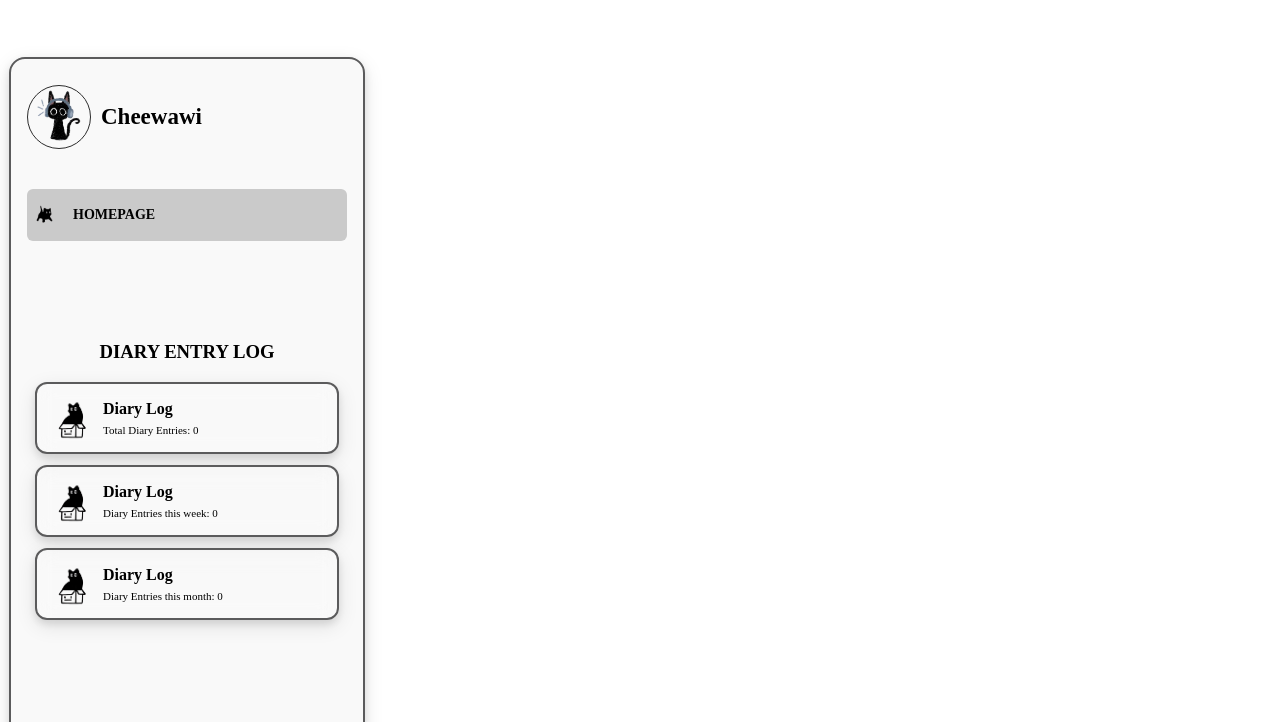
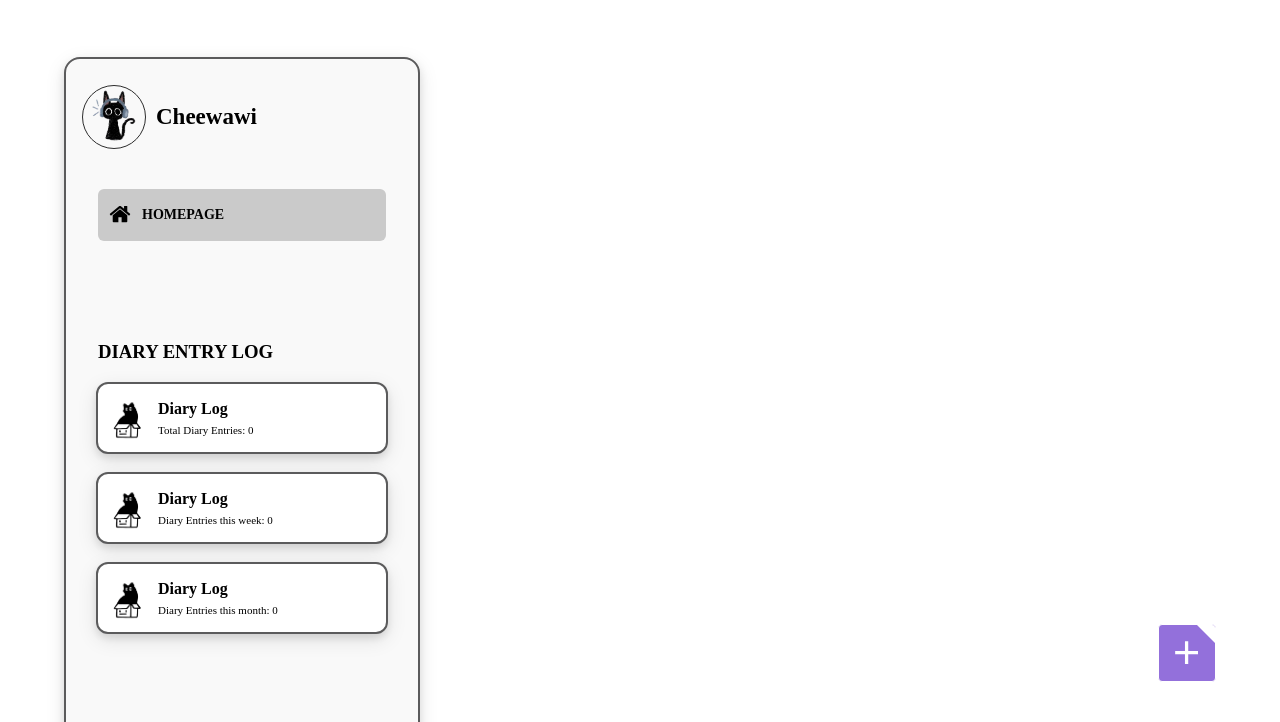
Before and after one commit to cheewi/Web-Diary, a plain HTML site: page pages/homepage.html in a window 1280 px wide. Shown: the part 78-800 px from the top of the page. Drawn offline with Linux system fonts and the light colour scheme; a web font is replaced by a local one.

Commit message:
Add : Added responsiveness to side bar

```diff
--- a/component/common-components/navBar.js
+++ b/component/common-components/navBar.js
@@ -9,13 +9,17 @@ class NavBar extends HTMLElement {
                 <div class="nav-inner-container">
                     <div class="nav-left-container">
                         <div class="logo-container">
-                            <h2 class="logo-heading">DIARY</h2>
+                        <a href="../index.html" class="logo-link">
+                            <h2 class="logo-heading">
+                                DIARY
+                            </h2>
                             <p class="logo-sub-heading">
                                 A sense of
                                 <span class="purple-sub-heading">identity</span>
                                 within
                                 <span class="purple-sub-heading">pages</span>
                             </p>
+                        </a>
                         </div>
                     </div>
                     <div class="nav-right-container">
--- a/component/common-components/plusButton.js
+++ b/component/common-components/plusButton.js
@@ -3,14 +3,14 @@ class plusButton extends HTMLElement {
         super();
     }
     connectedCallback() {
+        this.setAttribute('class', 'plus-button');
+        this.setAttribute('id', 'open-add-modal')
         this.innerHTML = `
-            <button class="plus-button" id="open-add-modal">
                 <svg class="plus-icon" xmlns="http://www.w3.org/2000/svg" viewBox="0 0 30 30">
                 <g mask="url(#mask0_21_345)">
                     <path d="M13.75 23.75V16.25H6.25V13.75H13.75V6.25H16.25V13.75H23.75V16.25H16.25V23.75H13.75Z"></path>
                 </g>
                 </svg>
-            </button>
         `;
     }
 }
--- a/component/common-components/side-bar.js
+++ b/component/common-components/side-bar.js
@@ -17,7 +17,7 @@ class sideBarComponent extends HTMLElement {
                 <div class="side-bar-page-container">
                     <div class="side-bar-page">
                         <div class="side-bar-page-icon-container">
-                            <img src="../asset/footer/black-cat-jumppng.png" alt="">
+                            <img src="../asset/homepage/svg/home.svg" alt="">
                         </div>
                         <h5 class="page-title">HOMEPAGE</h5>
                     </div>
--- a/pages/homepage.html
+++ b/pages/homepage.html
@@ -15,6 +15,7 @@
         <nav-bar></nav-bar>
 
         <section class="body-container">
+
             <div id="hamburger">
                 <img src="../asset/homepage/svg/hamburger.svg" alt="hamburger button">
             </div>
@@ -31,7 +32,9 @@
                 <edit-card></edit-card>
                 <create-card></create-card>
             </section>
-            <plus-button></plus-button>
+            <div class="plus-button-container">
+                <plus-button></plus-button>
+            </div>
         </section>
 
         <custom-footer custom-path="../"></custom-footer>
--- a/src/style/component/card.css
+++ b/src/style/component/card.css
@@ -50,6 +50,8 @@
     text-overflow: ellipsis;
     font-size: var(--sub-heading-md);
     cursor: pointer;
+    white-space: pre-wrap;
+    word-wrap: break-word;
 }
 .card-content-container {
     height: 82px;
--- a/src/style/component/dashboard-card.css
+++ b/src/style/component/dashboard-card.css
@@ -1,15 +1,16 @@
 .dashboard-card {
-    width: 90%;
+    width: 100%;
     height: 56px;
     display: flex;
     align-items: center;
-    padding: var(--p-1);
+    padding: var(--p-1) var(--p-0);
     border: var(--border-st);
     border-radius: var(--br-5);
     box-shadow: var(--shadow-st);
     backdrop-filter: blur(10px);
     transition: 0.5s ease-in-out;
-    margin-bottom: var(--m-3);
+    margin-bottom: var(--m-6);
+    background-color: white;
 }
 
 .dashboard-card:hover {
--- a/src/style/component/modal-card.css
+++ b/src/style/component/modal-card.css
@@ -86,6 +86,8 @@
     background-color: transparent;
     width: var(--w-full);
     cursor: pointer;
+    white-space: pre-wrap;
+    word-wrap: break-word;
 }
 
 #title-input,
@@ -112,7 +114,7 @@ textarea {
 #content-input,
 #edit-content-input,
 #view-content {
-    min-height: 460px;
+    min-height: 400px;
     scrollbar-width: none;
     overflow-y: auto;
     cursor: pointer;
--- a/src/style/component/nav-bar.css
+++ b/src/style/component/nav-bar.css
@@ -15,7 +15,9 @@
     display: flex;
     flex-direction: column;
 }
-
+.logo-link {
+    text-decoration: none;
+}
 .logo-heading {
     font-family: Raleway;
     font-weight: var(--fw-semibold);
--- a/src/style/component/plus-button.css
+++ b/src/style/component/plus-button.css
@@ -1,5 +1,11 @@
+.plus-button-container {
+	position: fixed;
+	bottom: 5%;
+	right: 5%;
+	z-index: 999;
+}
+
 .plus-button {
-	position: relative;
 	display: flex;
 	justify-content: center;
 	align-items: center;
@@ -8,7 +14,7 @@
 	overflow: hidden;
 	border-radius: var(--br-2);
 	cursor: pointer;
-	z-index: 20;
+	position: relative;
 }
 
 .plus-button::before {
--- a/src/style/component/side-bar.css
+++ b/src/style/component/side-bar.css
@@ -4,6 +4,7 @@ aside {
     transition: ease-in-out;
     transition-duration: 500ms;
     z-index: 1000;
+    background-color: var(--gray-white);
 }
 .side-bar {
     font-family: Montserrat;
@@ -11,8 +12,6 @@ aside {
     border-radius: var(--br-6);
     box-shadow: var(--shadow-st);
     padding: var(--p-5);
-    background-color: var(--gray-white);
-    margin-left: var(--m-1-5);
 }
 
 .side-bar-profile-container {
@@ -50,9 +49,9 @@ aside {
     margin: var(--m-6) var(--m-0);
 }
 .side-bar-page-icon-container {
-    width: 36px;
-    height: 36px;
-    margin-right: var(--m-2);
+    width: 24px;
+    height: 24px;
+    margin: 0 var(--m-2) var(--m-1) var(--m-2);
 }
 
 .side-bar-page-icon-container >  img ,
@@ -62,15 +61,19 @@ aside {
 }
 
 .side-bar-page-container {
+    margin: auto;
     margin-top: var(--m-12);
+    width: 90%;
 }
 
 .dashboard-container {
+    width: 90%;
+    margin: auto;
     margin-top: var(--m-14);
 }
 .dashboard-container-title {
     font-family: RaleWay;
-    text-align: center;
+    text-align: left;
 }
 
 #dashboard {
@@ -82,15 +85,19 @@ aside {
 
 @media (max-width : 429px) {
     .side-bar {
-        max-width : 80%;
+        width: 70%;
         height: 739px;
+        top: 8%;
+        margin-left: var(--m-1-5);
     }
 }
 
 @media (min-width : 430px) {
     .side-bar {
-    width: 320px;
-    height: 739px;
+        width: 320px;
+        height: 739px;
+        top: 12%;
+        margin-left: var(--m-1-5);
     }
 }
 @media  (min-width : 1024px) {
@@ -103,4 +110,11 @@ aside {
     #side-bar-close {
         display: none;
     }
+    .side-bar {
+        top: auto;
+        margin-left: var(--m-0);
+    }
+    aside {
+        z-index: 998;
+    }
 }
--- a/src/style/page-style/homepage.css
+++ b/src/style/page-style/homepage.css
@@ -9,23 +9,18 @@ body {
     flex-direction: column;
     height: 100vh;
 }
-.plus-button {
-    position: absolute;
-    bottom: 20px;
-    right: 20px;
+
+.body-container {
+    display: flex;
+    width: 90%;
+    flex-grow: 1;
+    margin: var(--m-0) auto;
 }
 
 .cards-container {
     display: flex;
     flex-direction: column;
-    gap: 10px;
-}
-
-.body-container {
-    display: flex;
-    margin-top: var(--m-13);
-    flex-grow: 1;
-    position: relative;
+    gap: 28px;
 }
 
 .cards-container {
@@ -33,14 +28,13 @@ body {
 }
 
 .diary-container{
-    margin: var(--m-0) var(--m-12);
+    margin-left: var(--m-12);
     flex-grow: 1;
 }
 
 #hamburger {
     height: 46px;
     cursor: pointer;
-    margin: var(--m-12) var(--m-0);
     background-color: var(--gray-white);
     border-radius: var(--br-3);
 }
@@ -58,7 +52,9 @@ body {
     }
     .body-container {
         flex-direction: column;
-        margin: var(--m-0);
+    }
+    #hamburger {
+        margin: var(--m-12) var(--m-0);
     }
 }
 
@@ -71,7 +67,9 @@ body {
     }
     .body-container {
         flex-direction: column;
-        margin: var(--m-0);
+    }
+    #hamburger {
+        margin: var(--m-13) var(--m-0);
     }
 }
 
@@ -81,6 +79,8 @@ body {
     }
     .body-container {
         flex-direction: row;
+        margin: var(--m-13) auto;
+
     }
 }
 
@@ -90,5 +90,6 @@ body {
     }
     .body-container {
         flex-direction: row;
+        margin: var(--m-13) auto;
     }
 }
--- a/src/style/page-style/index.css
+++ b/src/style/page-style/index.css
@@ -91,8 +91,8 @@ body {
 
 @media (min-width: 430px) and (max-width : 1024px) {
     .img-inner-container {
-        max-width: 720px;
-        max-height: 720px;
+        max-width: 680px;
+        max-height: 680px;
     }
     .detail-heading {
         font-size: var(--heading-base);
```
Also changed, not shown: asset/homepage/svg/home.svg (added).
